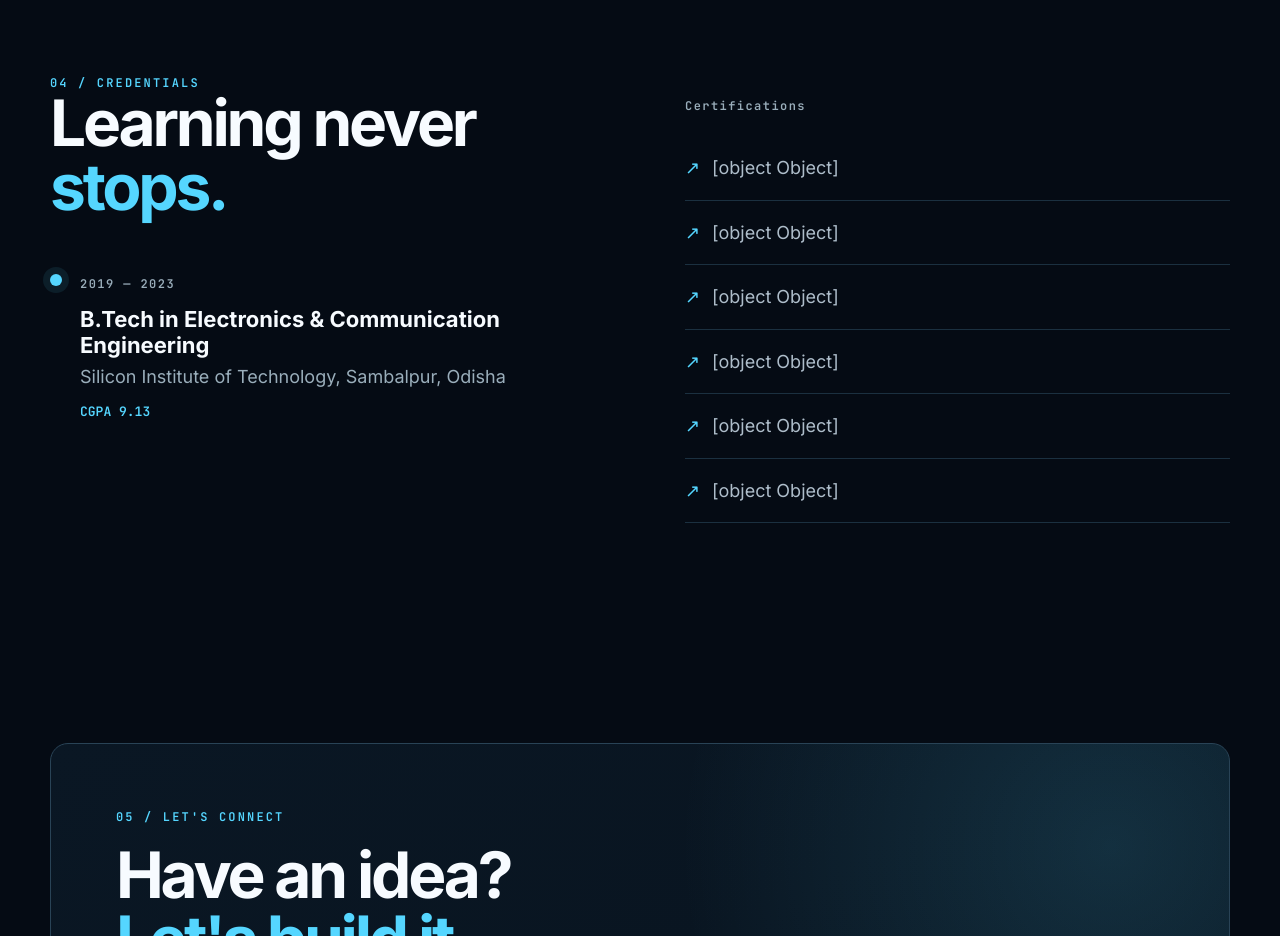
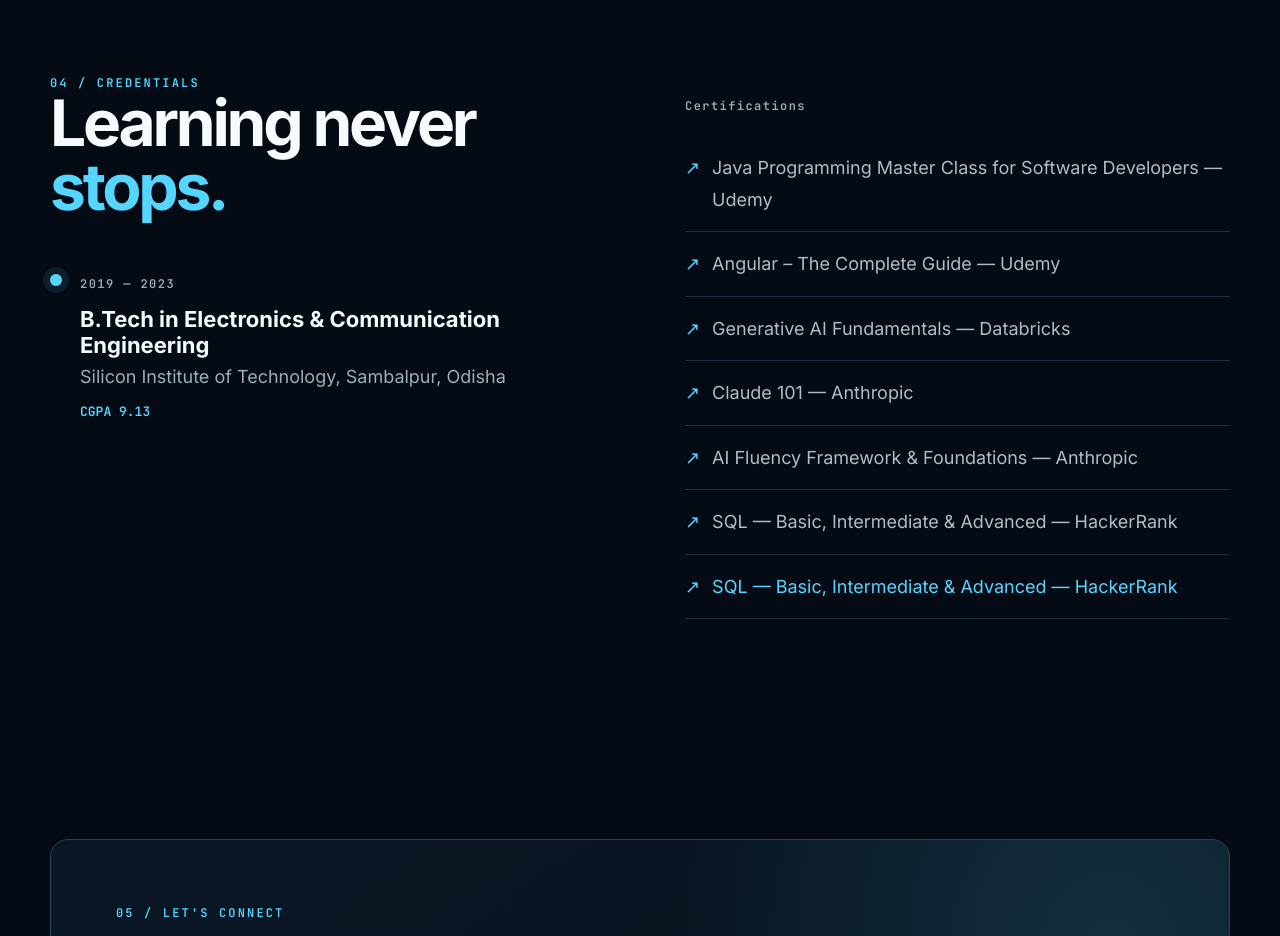
Before and after one commit to Gourish14/gourish-portfolio, an Angular app: page / in a window 1280 px wide. Shown: the part 4720-5656 px from the top of the page. Built offline with nearby package versions, Linux system fonts and the light colour scheme.

Commit message:
Make certifications clickable

```diff
--- a/src/app/app.component.html
+++ b/src/app/app.component.html
@@ -47,7 +47,7 @@
 
     <section id="skills" class="section"><div class="section-kicker">03 / TOOLKIT</div><div class="section-heading"><h2>The stack behind<br><span>the work.</span></h2></div><div class="skill-grid"><article class="skill-card" *ngFor="let group of skills"><h3>{{group.title}}</h3><div class="chips"><span *ngFor="let item of group.items">{{item}}</span></div></article></div></section>
 
-    <section id="credentials" class="section credentials"><div class="section-kicker">04 / CREDENTIALS</div><div class="credentials-grid"><div><h2>Learning never<br><span>stops.</span></h2><div class="education"><div class="edu-dot"></div><div><span>{{education.period}}</span><h3>{{education.degree}}</h3><p>{{education.institute}}</p><b>{{education.score}}</b></div></div></div><div><h3 class="subheading">Certifications</h3><ul class="cert-list"><li *ngFor="let cert of certifications"><span>↗</span>{{cert}}</li></ul></div></div></section>
+    <section id="credentials" class="section credentials"><div class="section-kicker">04 / CREDENTIALS</div><div class="credentials-grid"><div><h2>Learning never<br><span>stops.</span></h2><div class="education"><div class="edu-dot"></div><div><span>{{education.period}}</span><h3>{{education.degree}}</h3><p>{{education.institute}}</p><b>{{education.score}}</b></div></div></div><div><h3 class="subheading">Certifications</h3><ul class="cert-list"><li *ngFor="let cert of certifications; let i = index"><span>↗</span><a class="cert-link" [href]="cert.url" target="_blank" rel="noopener">{{cert.name}}</a></li><li><span>↗</span><span class="sql-cert"><span>SQL — </span><a class="cert-link" href="https://www.hackerrank.com/certificates/c97a4824760e" target="_blank" rel="noopener">Basic</a><span>, </span><a class="cert-link" href="https://www.hackerrank.com/certificates/b6b0392fd1dd" target="_blank" rel="noopener">Intermediate</a><span> &amp; </span><a class="cert-link" href="https://www.hackerrank.com/certificates/65863bdec608" target="_blank" rel="noopener">Advanced</a><span> — HackerRank</span></span></li></ul></div></div></section>
 
     <section class="section contact"><div class="contact-panel"><div class="section-kicker">05 / LET'S CONNECT</div><h2>Have an idea?<br><span>Let's build it.</span></h2><p>Open to interesting engineering problems, full-stack opportunities and conversations around modern software development.</p><a class="primary large" href="mailto:gourishbhagat01@gmail.com">gourishbhagat01@gmail.com ↗</a><div class="contact-links"><a href="https://github.com/Gourish14" target="_blank" rel="noopener">GitHub ↗</a><a href="https://www.linkedin.com/in/gourish-bhagat-4725061a9/" target="_blank" rel="noopener">LinkedIn ↗</a></div></div></section>
   </main>
```
